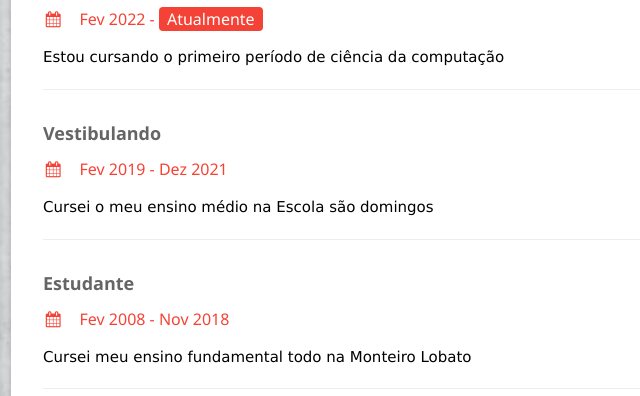
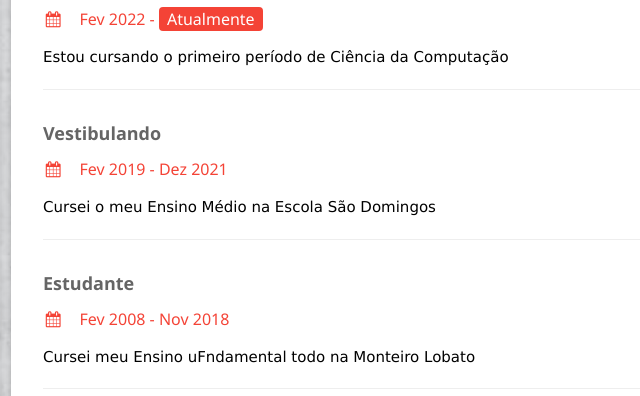
Before and after one commit to joaovrmoreira/curriculo, a plain HTML site: page index.html in a window 1280 px wide. Shown: the part 157-553 px from the top of the page, 325-965 px from the left. Drawn offline with nearby package versions, Linux system fonts and the light colour scheme.

Commit message:
commit change

```diff
--- a/index.html
+++ b/index.html
@@ -65,19 +65,19 @@
     <div class="w3-container">
       <h5 class="w3-opacity"><b>Universitário</b></h5>
       <h6 class="w3-text-red"><i class="fa fa-calendar fa-fw w3-margin-right"></i>Fev 2022 - <span class="w3-tag w3-red w3-round">Atualmente</span></h6>
-      <p>Estou cursando o primeiro período de ciência da computação </p>
+      <p>Estou cursando o primeiro período de Ciência da Computação </p>
       <hr>
     </div>
     <div class="w3-container">
       <h5 class="w3-opacity"><b>Vestibulando</b></h5>
       <h6 class="w3-text-red"><i class="fa fa-calendar fa-fw w3-margin-right"></i>Fev 2019 - Dez 2021</h6>
-      <p>Cursei o meu ensino médio na Escola são domingos </p>
+      <p>Cursei o meu Ensino Médio na Escola São Domingos </p>
       <hr>
       </div>
       <div class="w3-container">
         <h5 class="w3-opacity"><b>Estudante</b></h5>
         <h6 class="w3-text-red"><i class="fa fa-calendar fa-fw w3-margin-right"></i>Fev 2008 - Nov 2018</h6>
-        <p>Cursei meu ensino fundamental todo na Monteiro Lobato </p>
+        <p>Cursei meu Ensino uFndamental todo na Monteiro Lobato </p>
         <hr>
         </div>
 </body>
```
